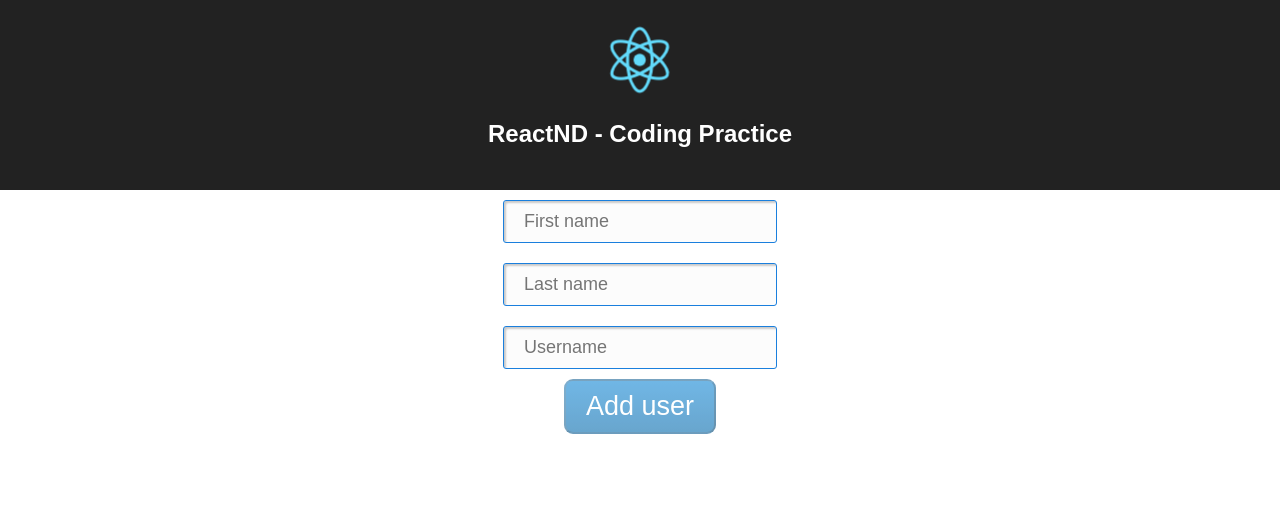
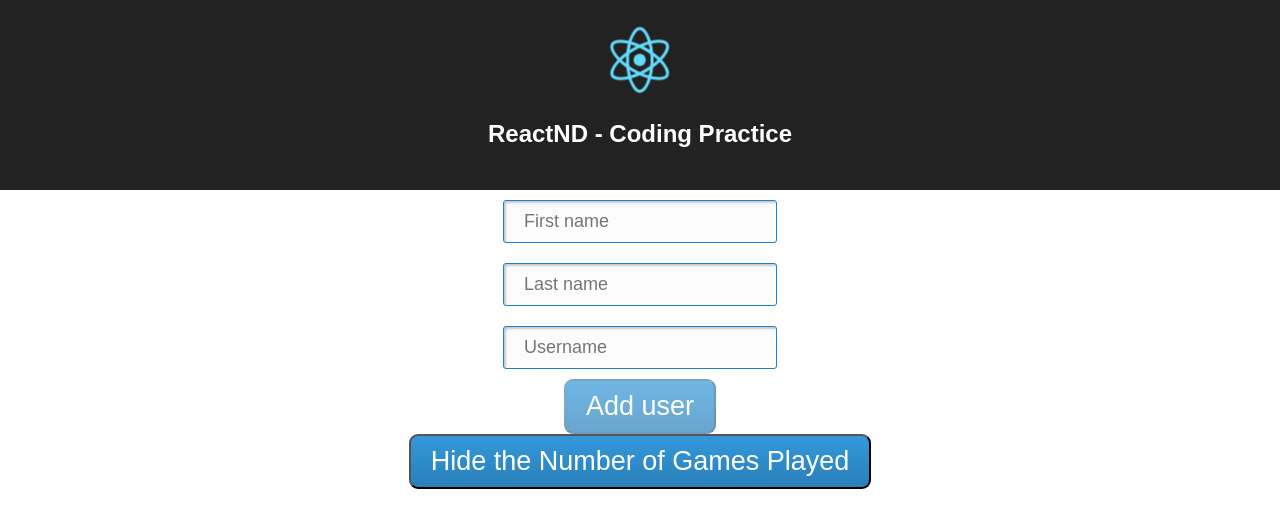
Before and after one commit to kardoso/reactnd-all-together-exercise-1, a React (Create React App) app: page / in a window 1280 px wide. Shown: the top 528 px of the page. Built offline with nearby package versions, Linux system fonts and the light colour scheme.

Commit message:
Create button to show/hide the number of games played

```diff
--- a/src/Components/ListUsers.js
+++ b/src/Components/ListUsers.js
@@ -1,17 +1,38 @@
-import React from 'react'
+import React, { Component } from 'react'
 import PropTypes from 'prop-types'
 
-function ListUsers(props) {
+class ListUsers extends Component {
+  state = {
+    showGamesPlayed: true,
+    buttonText: 'Hide the Number of Games Played'
+  }
+
+  updateShowGames = () => {
+    this.setState(oldState => ({
+      showGamesPlayed: !oldState.showGamesPlayed,
+      buttonText: this.state.showGamesPlayed
+        ? 'Show the Number of Games Played'
+        : 'Hide the Number of Games Played'
+    }))
+  }
+
+  render() {
     return (
-    <ul>
-      {props.users.map(u => (
+      <div>
+        <button onClick={this.updateShowGames}>{this.state.buttonText}</button>
+        <ul style={{ listStyleType: 'none' }}>
+          {this.props.users.map(u => (
             <li key={u.username}>
-          <p>Username: {u.username}</p>
-          <p>Games Played:{u.gamesPlayed}</p>
+              <p>
+                {u.username} played{' '}
+                {this.state.showGamesPlayed ? u.gamesPlayed : '*'} games
+              </p>
             </li>
           ))}
         </ul>
+      </div>
     )
+  }
 }
 
 ListUsers.propTypes = {
```
Lines whose indentation alone changed are shown as unchanged.
